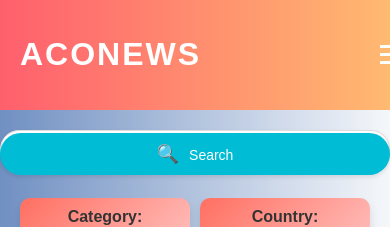
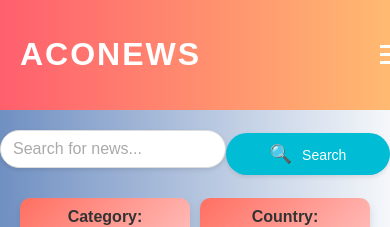
Before and after one commit to kalpanak2203/ACONEWS, a React (Create React App) app: page / in a window 390 px wide. Shown: the top 227 px of the page. Built offline with nearby package versions, Linux system fonts and the light colour scheme; no server answers.

Commit message:
fixeds searchbar responsiveness of filters

```diff
--- a/src/SearchBar.css
+++ b/src/SearchBar.css
@@ -20,7 +20,7 @@
   padding: 12px 15px;
   font-size: 16px;
   border: 1px solid #ddd;
-  border-radius: 30px; /* Rounded corners for a modern look */
+  border-radius: 30px 0 0 30px; /* Rounded corners, left side */
   box-shadow: 0 2px 4px rgba(0, 0, 0, 0.1); /* Subtle shadow for depth */
   outline: none;
   transition: all 0.3s ease-in-out;
@@ -42,16 +42,13 @@
 }
 
 .search-button {
-  position: absolute;
-  right: 0;
-  height: 100%;
-  padding: 0 20px;
   background-color: #00bcd4;
   color: white;
   border: none;
-  border-radius: 30px; /* Rounded corners for a cohesive look */
+  border-radius: 0 30px 30px 0; /* Rounded corners, right side */
   cursor: pointer;
   font-size: 16px;
+  padding: 12px 20px;
   transition: all 0.3s ease-in-out;
   box-shadow: 0 2px 4px rgba(0, 0, 0, 0.1); /* Subtle shadow for depth */
 }
@@ -83,22 +80,22 @@
 /* Tablet screens */
 @media (max-width: 768px) {
   .search-bar {
-    flex-direction: column;
+    flex-direction: column; /* Stack items vertically */
     align-items: stretch;
   }
 
   .search-input {
     width: 100%;
-    margin-bottom: 10px; /* Adds space between input and button on smaller screens */
+    border-radius: 30px; /* Full rounded corners */
+    margin-bottom: 10px; /* Adds space between input and button */
   }
 
   .search-button {
     width: 100%;
+    border-radius: 30px; /* Full rounded corners */
     height: auto;
-    border-radius: 30px;
     padding: 10px;
     font-size: 14px;
-    text-align: center; /* Center text in button */
   }
 }
 
```
